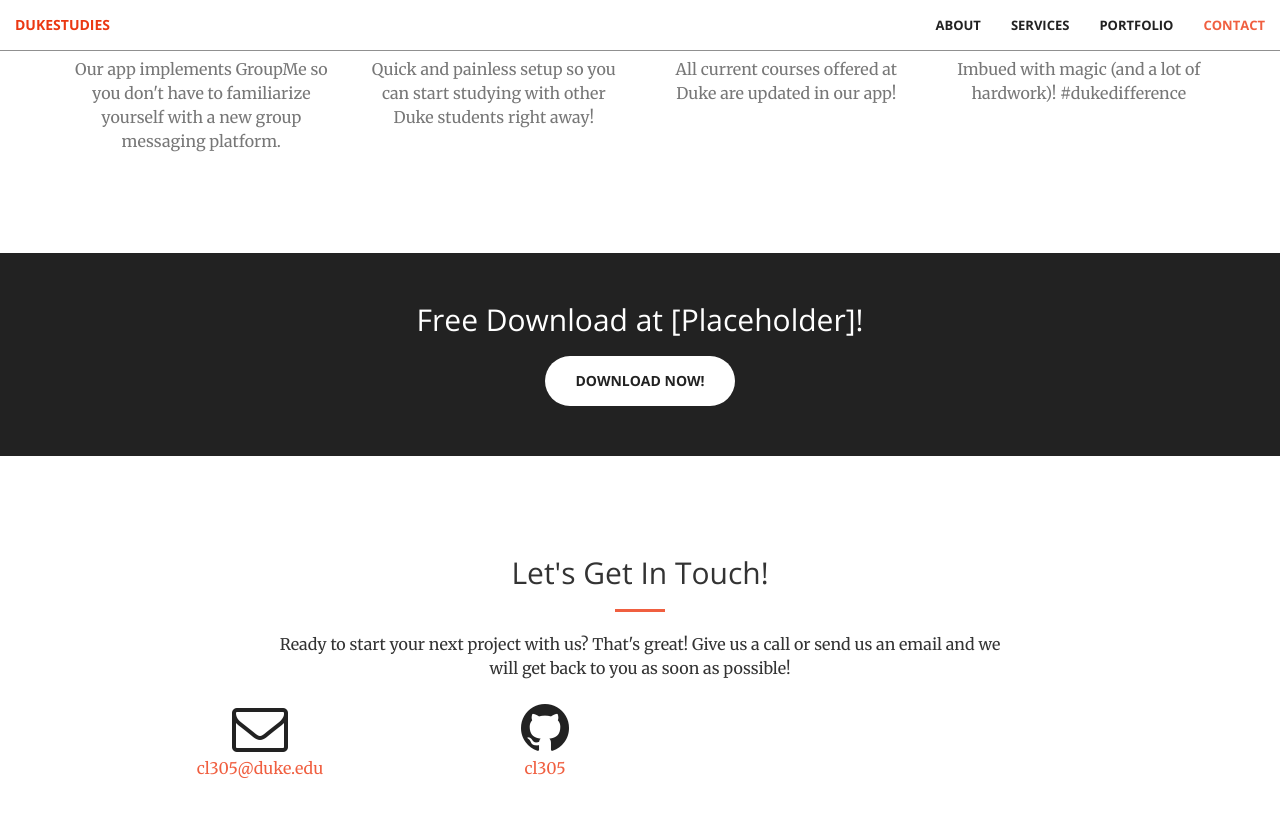
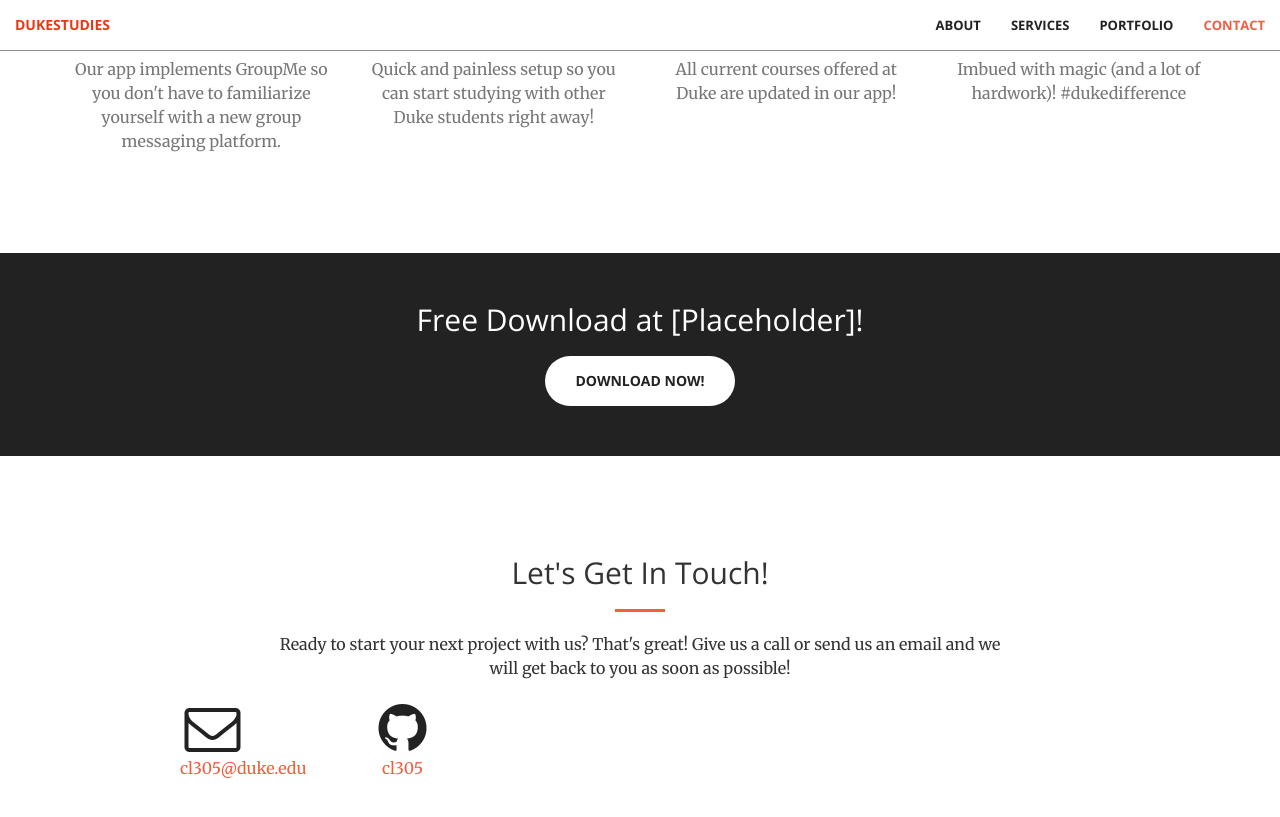
Before and after one commit to cl305/DukeStudies, a Jekyll site: the page built from index.html, in a window 1280 px wide and 900 px high, scrolled down 1593 px. Shown: the top 817 px of the window. Built offline with Jekyll 4.4.1, drawn with Linux system fonts in a browser that asks for light colours.

```diff
--- a/_includes/contact.html
+++ b/_includes/contact.html
@@ -12,13 +12,13 @@
                 <p>{{ site.twitter_username }}</p>
             </a> -->
         </div>
-        <div class="col-lg-2 col-lg-offset-1 text-center">
+        <div class="col-lg-1 col-lg-offset-1 text-center">
             <a href="mailto:{{ site.email }}">
             <i class="fa fa-envelope-o fa-3x wow bounceIn" data-wow-delay=".1s"></i>
                 <p>{{ site.email }}</p>
             </a>
         </div>
-        <div class="col-lg-2 col-lg-offset-1 text-center">
+        <div class="col-lg-1 col-lg-offset-1 text-center">
             <a href="https://github.com/{{ site.github_username }}">
             <i class="fa fa-github fa-3x wow bounceIn" data-wow-delay=".1s"></i>
                 <p>{{ site.github_username }}</p>
```
